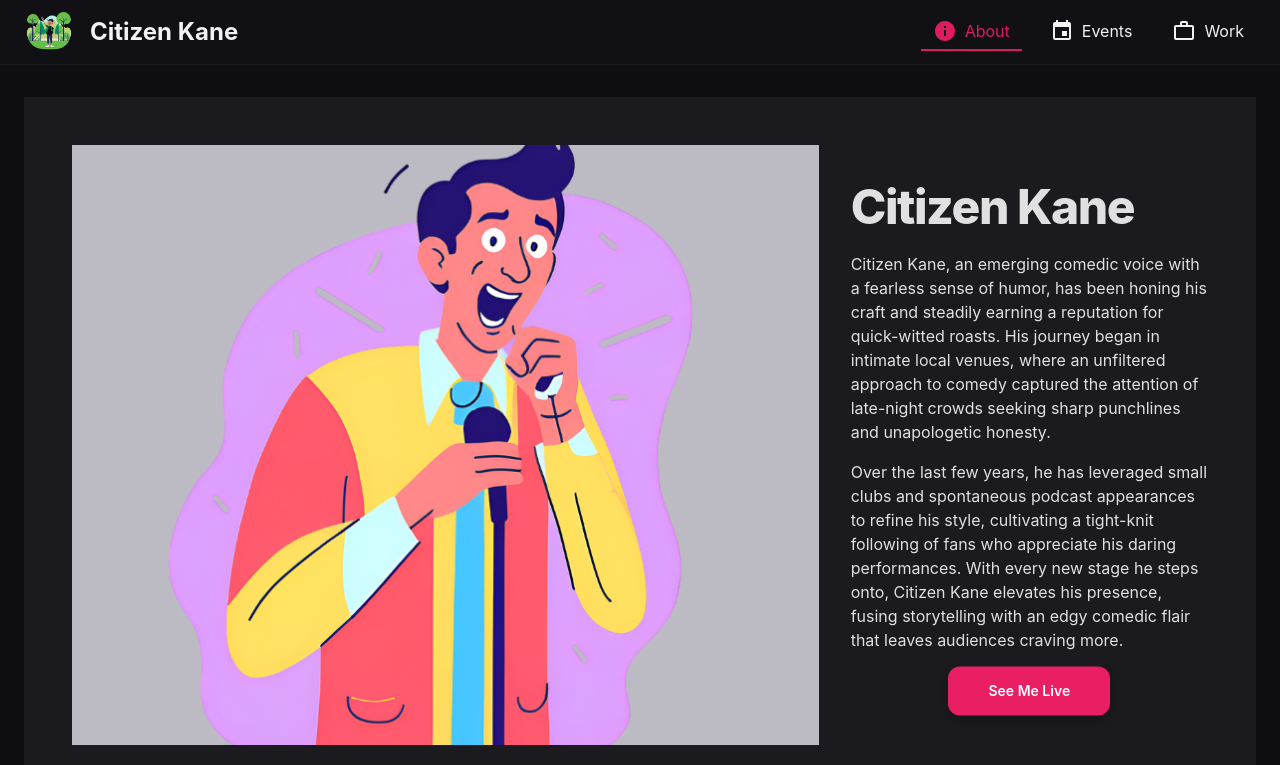
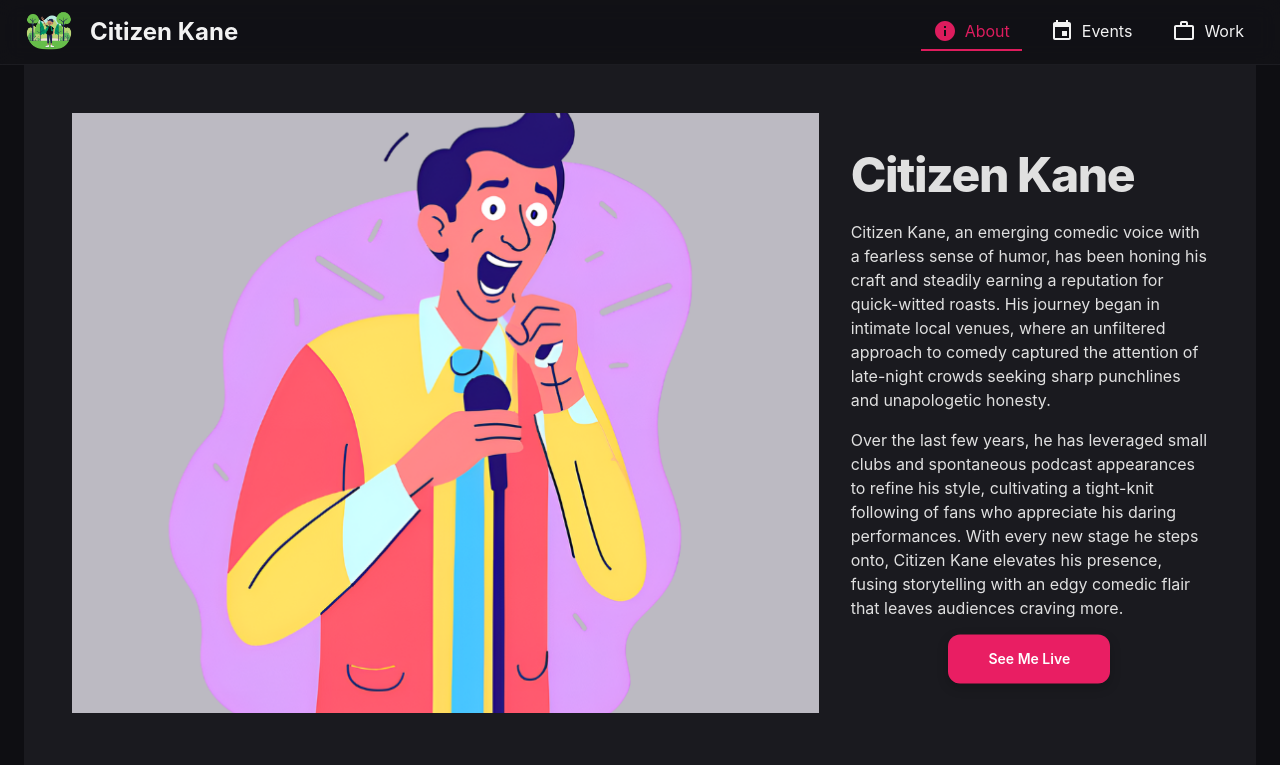
Before and after one commit to WuTangLan1/Sample-Comedy-Profile-2, a React (Create React App) app: page / in a window 1280 px wide. Shown: the top 765 px of the page. Built offline with nearby package versions, Linux system fonts and the light colour scheme.

Commit message:
enahnced layout

```diff
--- a/src/components/Layout.tsx
+++ b/src/components/Layout.tsx
@@ -12,7 +12,7 @@ const Layout: React.FC<LayoutProps> = ({ children }) => {
   return (
     <>
       <Header />
-      <Container maxWidth={false} sx={{ width: '100%', py: { xs: 2, sm: 3, md: 4 }, px: 0 }}>
+      <Container maxWidth={false} sx={{ width: '100%', py: 0, px: 0 }}>
         {children}
       </Container>
       <Footer />
```
